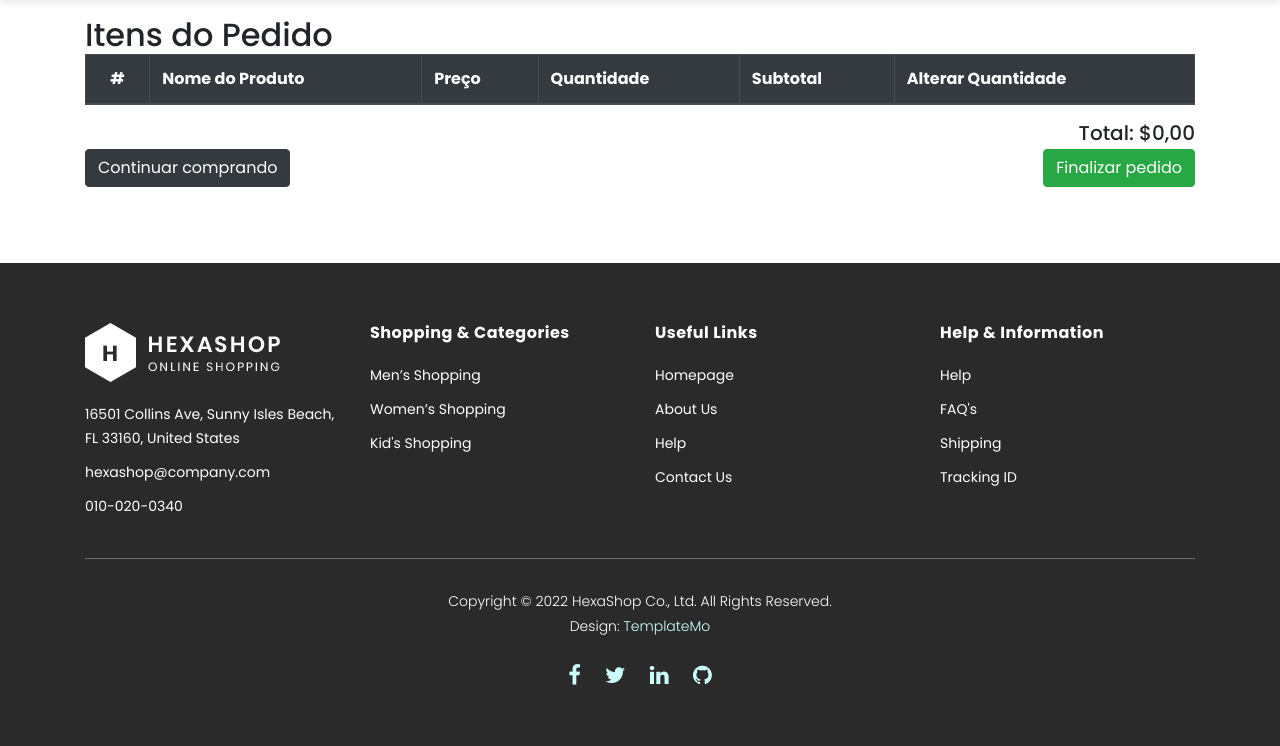
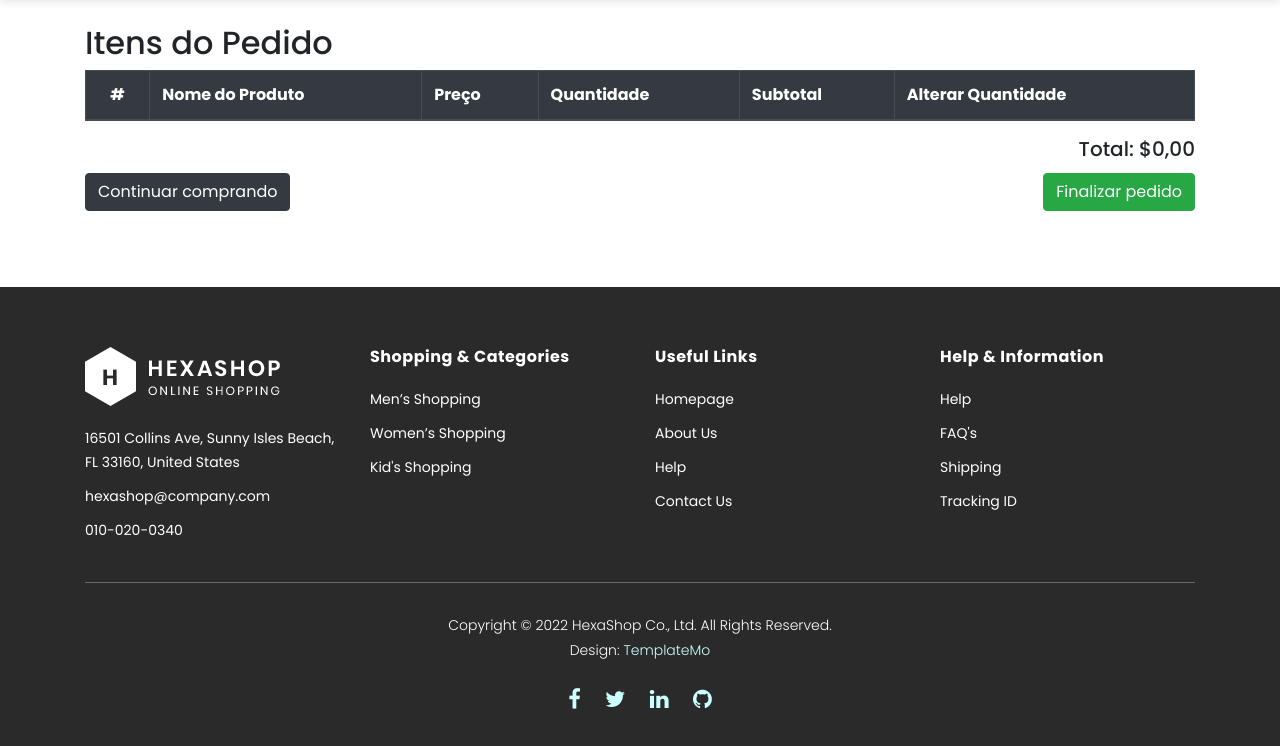
Before and after one commit to AllanSBorges/E-commerce, a Django app: page /order/ in a window 1280 px wide. Shown: the part 80-826 px from the top of the page. Before the commit the page ends 765 px from the top, so only its background shows below. Run offline with Django 4.2, Linux system fonts and the light colour scheme; data that the repository does not hold is empty; some libraries are stand-ins or nearby versions.

Commit message:
Feat: Backup 20240202

```diff
--- a/ecommerce/core/templates/confirmar.html
+++ b/ecommerce/core/templates/confirmar.html
@@ -1,6 +1,6 @@
 {% extends "base.html" %}
 {% load static %}
-{% block title %}Hexashop - Página de Login{% endblock %}
+{% block title %}Hexashop - Página de Pagamento{% endblock %}
 {% block content %}
 
 
@@ -8,4 +8,6 @@
 
 
 
+
+
 {% endblock %}
--- a/ecommerce/core/templates/order.html
+++ b/ecommerce/core/templates/order.html
@@ -76,13 +76,13 @@
         <section class="section pt-5 mt-5">
             <div class="container">
                 <div class="table-responsive">
-                    <h2>Itens do Pedido</h2>
+                    <h2 class="mt-2">Itens do Pedido</h2>
                     <div class="row-fluid">
                         <form method="POST" action="{% url 'confirmar' %}">
                             {% csrf_token %}
 
                             <div class="table-responsive">
-                                <table class="table table-bordered">
+                                <table class="table table-bordered mt-2">
                                     <thead class="thead-dark">
                                         <tr>
                                             <th scope="col" class="text-center">#</th>
@@ -120,7 +120,7 @@
                                     <div class="row-fluid clearfix d-inline">
                                         <h5 class="text-right pb-1">Total: $<span id="total">{{ total|floatformat:2 }}</span></h5>
                                     </div>
-                                    <div class="row-fluid">
+                                    <div class="row-fluid mt-2">
                                         <a href="{% url 'categories' %}" class="btn btn-dark float-left">Continuar comprando</a>
 
                                         <input type="submit" class="btn btn-success float-right" value="Finalizar pedido">
```
